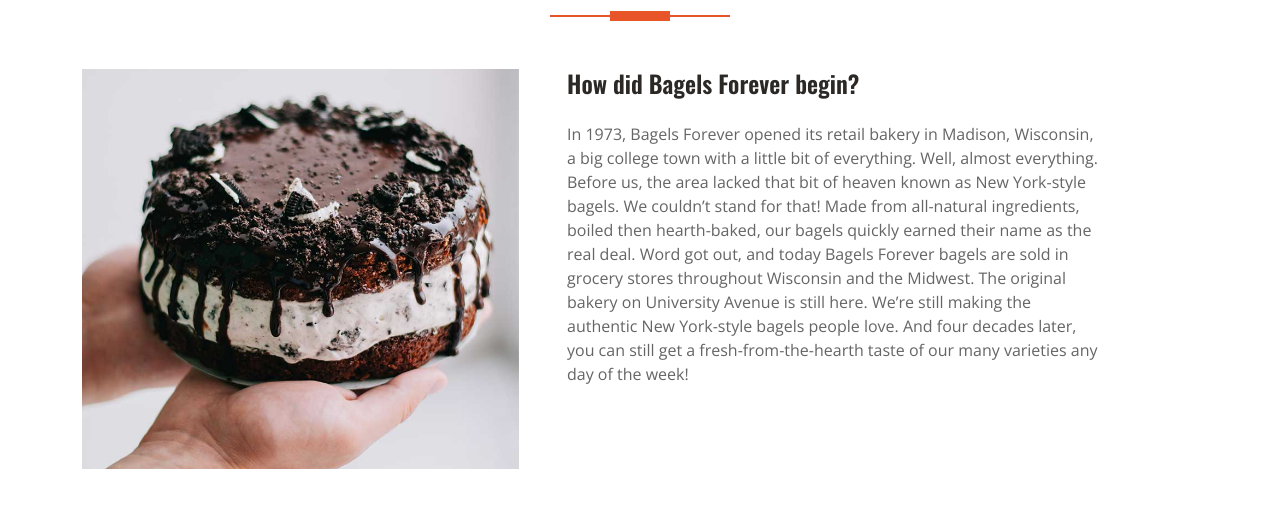
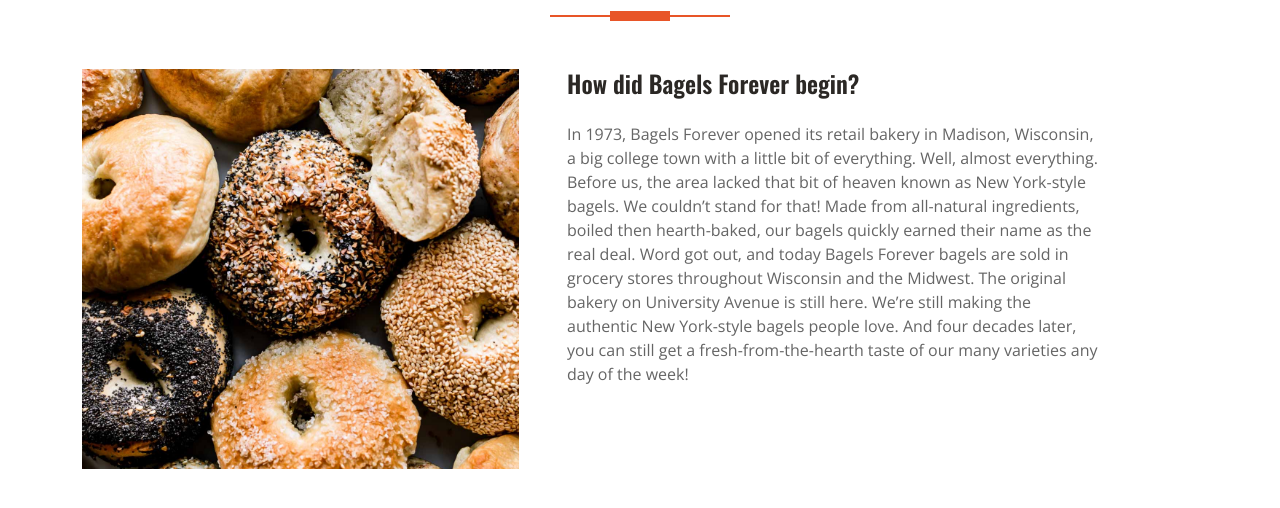
Before and after one commit to qtleeq/team-spirit, a plain HTML site: page team.html in a window 1280 px wide. Shown: the part 2872-3380 px from the top of the page. Drawn offline with nearby package versions, Linux system fonts and the light colour scheme.

Commit message:
about-us
added bagel pic to about us

```diff
--- a/team.html
+++ b/team.html
@@ -734,7 +734,7 @@
             <div class="position-relative h-100">
               <img
                 class="position-absolute w-100 h-100"
-                src="img/about.jpg"
+                src="img/bagels4.jpg"
                 style="object-fit: cover"
               />
             </div>
```
